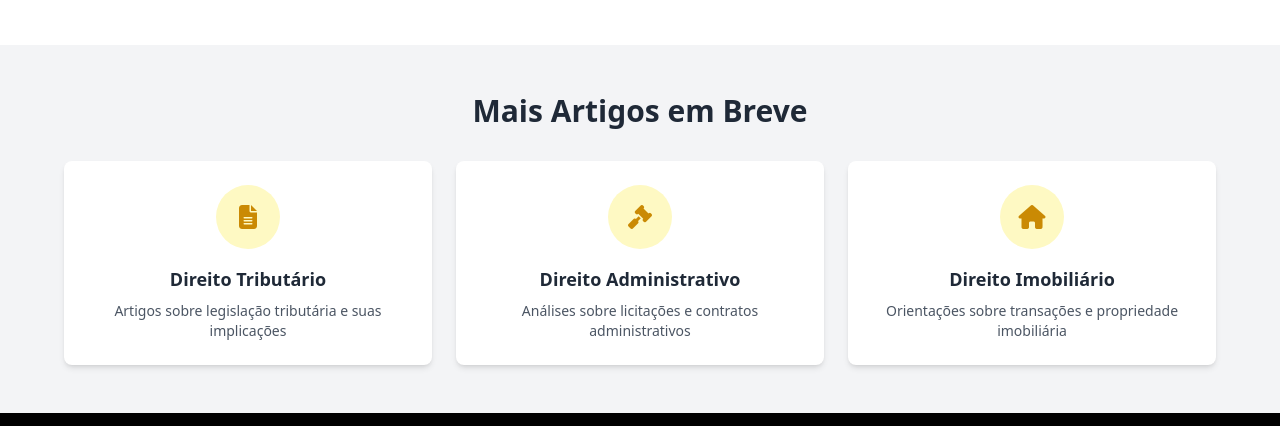
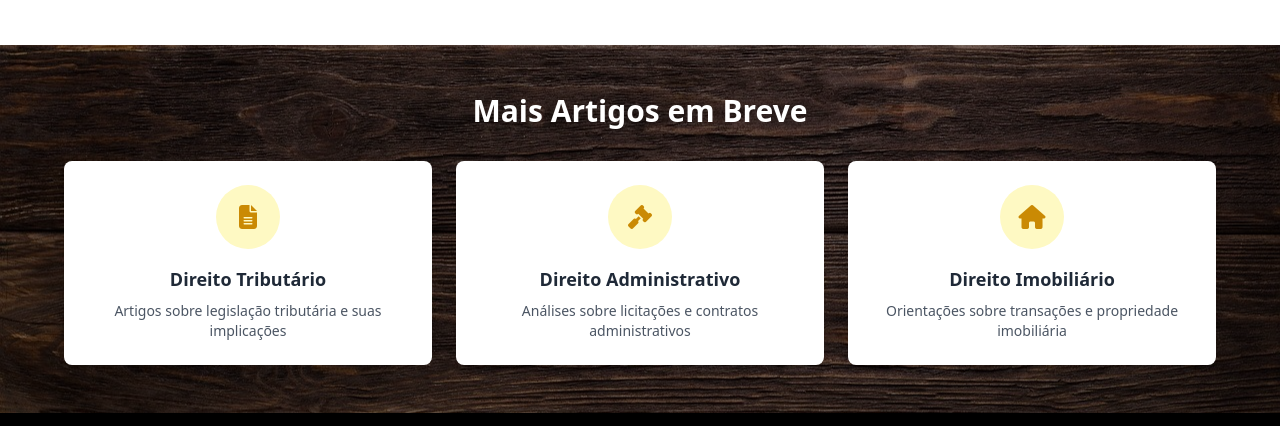
Before and after one commit to Julioimpacto/Panaro-Advogados, a plain HTML site: page artigos.html in a window 1280 px wide. Shown: the part 2816-3242 px from the top of the page. Drawn offline with nearby package versions, Linux system fonts and the light colour scheme.

Commit message:
Update artigos.html

```diff
--- a/artigos.html
+++ b/artigos.html
@@ -246,10 +246,12 @@
     </section>
 
     <!-- Related Articles Section -->
-    <section class="py-12 bg-gray-100">
-        <div class="container mx-auto px-4">
+    <section class="py-12 relative" style="background-image: url('imagens/madeira.jpg'); background-size: cover; background-position: center; background-repeat: no-repeat;">
+        <!-- Overlay escuro para legibilidade -->
+        <div class="absolute inset-0 bg-black bg-opacity-50"></div>
+        <div class="container mx-auto px-4 relative z-10">
             <div class="max-w-6xl mx-auto">
-                <h3 class="text-2xl md:text-3xl font-bold text-gray-800 text-center mb-8">
+                <h3 class="text-2xl md:text-3xl font-bold text-white text-center mb-8">
                     Mais Artigos em Breve
                 </h3>
                 <div class="grid grid-cols-1 md:grid-cols-2 lg:grid-cols-3 gap-6">
```
